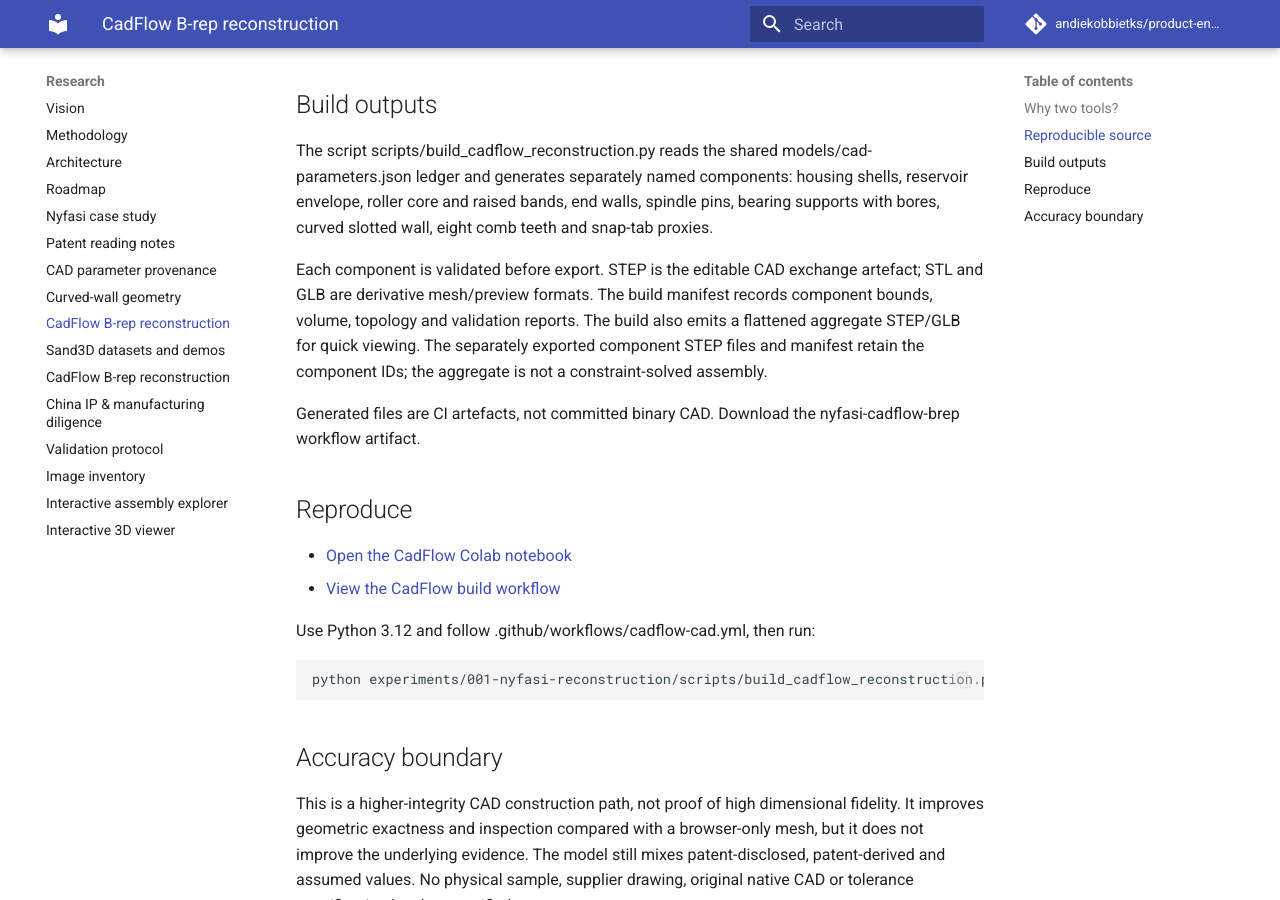
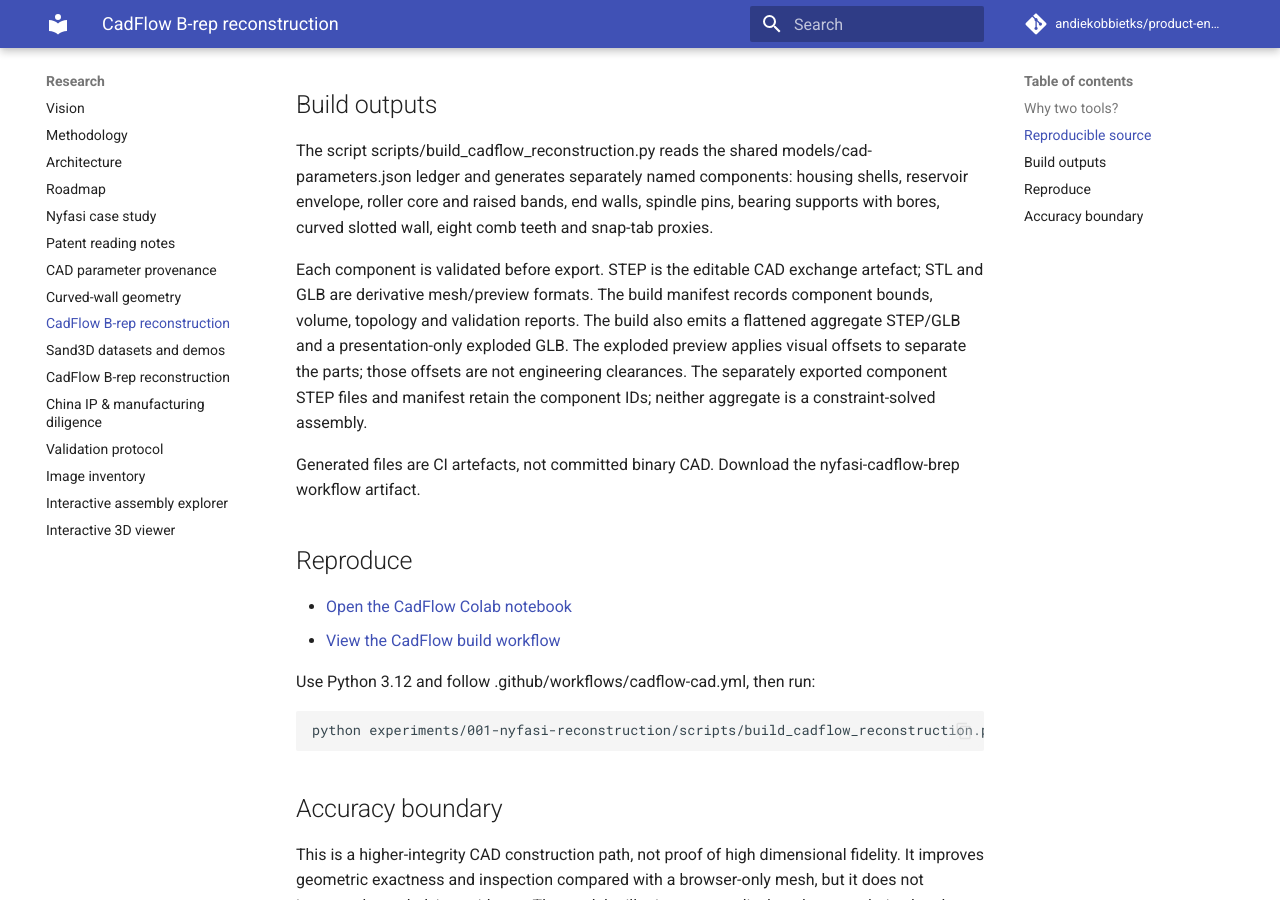
Before and after one commit to andiekobbietks/product-engineering-lab, an MkDocs documentation site: the page built from docs/experiments/cadflow-reconstruction.md, in a window 1280 px wide and 900 px high, scrolled down 895 px. Built offline with MkDocs 1.6.1 and Material for MkDocs 9.7.7, drawn with Linux system fonts in a browser that asks for light colours; comment, search, counter and statistics services are not loaded.

Commit message:
Document exploded preview and its visual-only transforms

```diff
--- a/docs/experiments/cadflow-reconstruction.md
+++ b/docs/experiments/cadflow-reconstruction.md
@@ -23,7 +23,7 @@ Upstream examples demonstrate B-rep modelling, inspection, STEP export, GLB prev
 
 The script scripts/build_cadflow_reconstruction.py reads the shared models/cad-parameters.json ledger and generates separately named components: housing shells, reservoir envelope, roller core and raised bands, end walls, spindle pins, bearing supports with bores, curved slotted wall, eight comb teeth and snap-tab proxies.
 
-Each component is validated before export. STEP is the editable CAD exchange artefact; STL and GLB are derivative mesh/preview formats. The build manifest records component bounds, volume, topology and validation reports. The build also emits a flattened aggregate STEP/GLB for quick viewing. The separately exported component STEP files and manifest retain the component IDs; the aggregate is not a constraint-solved assembly.
+Each component is validated before export. STEP is the editable CAD exchange artefact; STL and GLB are derivative mesh/preview formats. The build manifest records component bounds, volume, topology and validation reports. The build also emits a flattened aggregate STEP/GLB and a presentation-only exploded GLB. The exploded preview applies visual offsets to separate the parts; those offsets are not engineering clearances. The separately exported component STEP files and manifest retain the component IDs; neither aggregate is a constraint-solved assembly.
 
 Generated files are CI artefacts, not committed binary CAD. Download the nyfasi-cadflow-brep workflow artifact.
 
```
